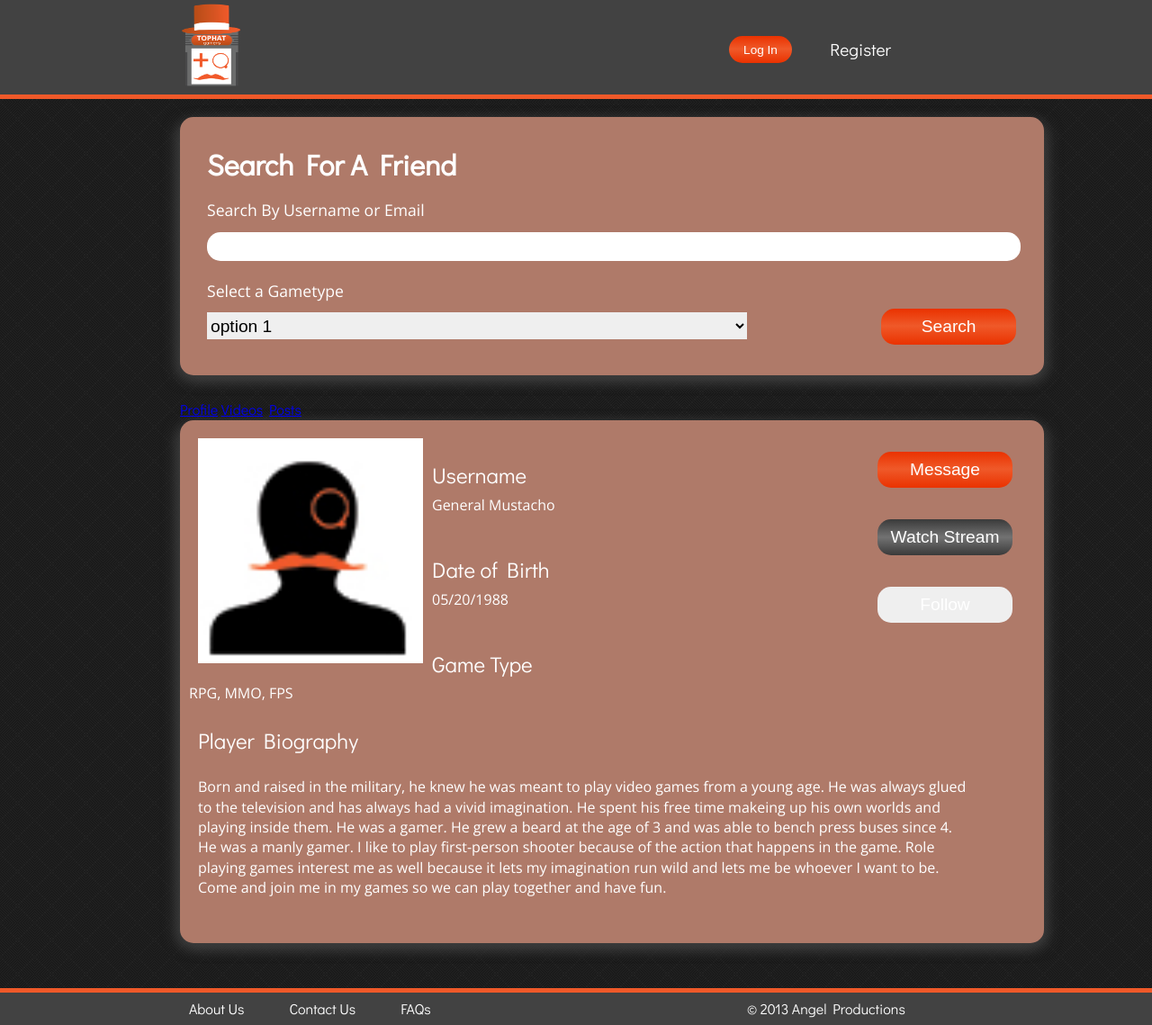
After one commit to AngelDiaz123/Tophat-Gamers-Web-Application, a PHP site: page /profile.html in a window 1280 px wide. The commit adds this page. Shown: the whole page at 90% size. Run offline with PHP 8.4, Linux system fonts and the light colour scheme.

Commit message:
profile page
The html and css for the profile apge

```diff
--- a/basic html and css/main.css
+++ b/basic html and css/main.css
@@ -30,6 +30,45 @@ body {
 	padding: 0;
 }
 
+/*------ global Nav ---------------*/
+.top_login_button {
+	float: right;
+	margin-right: 400px;
+	margin-top: 40px;
+	background: #ea3200; /* Old browsers */
+	background: -moz-linear-gradient(top, #ea3200 0%, #ef5929 48%, #ea3200 100%); /* FF3.6+ */
+	background: -webkit-gradient(linear, left top, left bottom, color-stop(0%,#ea3200), color-stop(48%,#ef5929), color-stop(100%,#ea3200)); /* Chrome,Safari4+ */
+	background: -webkit-linear-gradient(top, #ea3200 0%,#ef5929 48%,#ea3200 100%); /* Chrome10+,Safari5.1+ */
+	background: -o-linear-gradient(top, #ea3200 0%,#ef5929 48%,#ea3200 100%); /* Opera 11.10+ */
+	background: -ms-linear-gradient(top, #ea3200 0%,#ef5929 48%,#ea3200 100%); /* IE10+ */
+	background: linear-gradient(to bottom, #ea3200 0%,#ef5929 48%,#ea3200 100%); /* W3C */
+	filter: progid:DXImageTransform.Microsoft.gradient( startColorstr='#ea3200', endColorstr='#ea3200',GradientType=0 ); /* IE6-9 */
+	border-style: none;
+	border-radius: 15px;
+	color: white;
+	font-size: .85em;
+	width: 70px;
+	height: 30px;
+}
+
+.top_logo {
+	margin-left: 200px;
+	float: left;
+	position: absolute;
+	width: 70px;
+	height: 100px;
+}
+
+.top_register_link {
+	float: right;
+	color: white;
+	margin-right: -180px;
+	margin-top: 45px;
+	font-size: 1.2em;
+	text-decoration: none;
+}
+
+/*----- Home Page ------------*/
 #home_header {
 	margin: 0;
 	padding: 0;
@@ -51,14 +90,6 @@ body {
 	position: absolute;
 	width: 50px;
 	height: 80px;
-}
-
-.top_logo {
-	margin-left: 200px;
-	float: left;
-	position: absolute;
-	width: 70px;
-	height: 100px;
 }
 
 #home_header h1 {
@@ -93,15 +124,6 @@ body {
 	height: 40px;
 }
 
-.top_register_link {
-	float: right;
-	color: white;
-	margin-right: -180px;
-	margin-top: 45px;
-	font-size: 1.2em;
-	text-decoration: none;
-}
-
 .register_link {
 	margin-bottom: 20px;
 	margin-right: -170px;
@@ -110,26 +132,6 @@ body {
 	margin-top: 45px;
 	font-size: 1.2em;
 	text-decoration: none;
-}
-
-.top_login_button {
-	float: right;
-	margin-right: 400px;
-	margin-top: 40px;
-	background: #ea3200; /* Old browsers */
-	background: -moz-linear-gradient(top, #ea3200 0%, #ef5929 48%, #ea3200 100%); /* FF3.6+ */
-	background: -webkit-gradient(linear, left top, left bottom, color-stop(0%,#ea3200), color-stop(48%,#ef5929), color-stop(100%,#ea3200)); /* Chrome,Safari4+ */
-	background: -webkit-linear-gradient(top, #ea3200 0%,#ef5929 48%,#ea3200 100%); /* Chrome10+,Safari5.1+ */
-	background: -o-linear-gradient(top, #ea3200 0%,#ef5929 48%,#ea3200 100%); /* Opera 11.10+ */
-	background: -ms-linear-gradient(top, #ea3200 0%,#ef5929 48%,#ea3200 100%); /* IE10+ */
-	background: linear-gradient(to bottom, #ea3200 0%,#ef5929 48%,#ea3200 100%); /* W3C */
-	filter: progid:DXImageTransform.Microsoft.gradient( startColorstr='#ea3200', endColorstr='#ea3200',GradientType=0 ); /* IE6-9 */
-	border-style: none;
-	border-radius: 15px;
-	color: white;
-	font-size: .85em;
-	width: 70px;
-	height: 30px;
 }
 
 .login_button {
@@ -254,8 +256,16 @@ body {
 	margin-top: 85px;
 }
 
+.footer_banner {
+	width: 100%;
+	height: 5px;
+	background-color: #ef5929;
+}
+
+/*-------- Search Page -----------------*/
 .search_div {
 	font-family: 'Open Sans', sans-serif;
+	box-shadow:  -5px 5px 15px #3d3d3d, 5px 5px 15px #3d3d3d;
 	padding-top: 10px;
 	margin-top: 20px;
 	border-radius: 15px;
@@ -372,12 +382,112 @@ body {
 
 }
 
-.footer_banner {
-	width: 100%;
-	height: 5px;
-	background-color: #ef5929;
+/*---------- Profile Page ----------------*/
+.profile_div {
+	font-family: 'Open Sans', sans-serif;
+	box-shadow:  -5px 5px 15px #3d3d3d, 5px 5px 15px #3d3d3d;
+	line-height: 1.4em;
+	color: white;
+	width: 960px;
+	margin-left: 200px;
+	margin-top: 50px;
+	background-color: #AF7A69;
+	border-radius: 15px;
 }
 
+.tabs {
+	float: left;
+	margin-left: 200px;
+	margin-top: 30px;
+}
+
+.profile_img {
+	margin-left: 20px;
+	margin-top: 20px;
+	float: left;
+	width: 250px;
+	height: 250px;
+}
+
+.profile_buttons {
+	float: right;
+}
+
+.profile_buttons button {
+	margin-top: 35px;
+	margin-right: 35px;
+	color: white;
+	border-radius: 15px;
+	font-size: 1.2em;
+	border: none;
+	width: 150px;
+	height: 40px;
+	float: right;
+	clear: right;
+}
+
+.message {
+	background: #ea3200; /* Old browsers */
+	background: -moz-linear-gradient(top, #ea3200 0%, #ef5929 48%, #ea3200 100%); /* FF3.6+ */
+	background: -webkit-gradient(linear, left top, left bottom, color-stop(0%,#ea3200), color-stop(48%,#ef5929), color-stop(100%,#ea3200)); /* Chrome,Safari4+ */
+	background: -webkit-linear-gradient(top, #ea3200 0%,#ef5929 48%,#ea3200 100%); /* Chrome10+,Safari5.1+ */
+	background: -o-linear-gradient(top, #ea3200 0%,#ef5929 48%,#ea3200 100%); /* Opera 11.10+ */
+	background: -ms-linear-gradient(top, #ea3200 0%,#ef5929 48%,#ea3200 100%); /* IE10+ */
+	background: linear-gradient(to bottom, #ea3200 0%,#ef5929 48%,#ea3200 100%); /* W3C */
+	filter: progid:DXImageTransform.Microsoft.gradient( startColorstr='#ea3200', endColorstr='#ea3200',GradientType=0 ); /* IE6-9 */
+}
+
+.stream {
+	background: #3a3a3a; /* Old browsers */
+	background: -moz-linear-gradient(top, #3a3a3a 0%, #727272 50%, #3a3a3a 100%); /* FF3.6+ */
+	background: -webkit-gradient(linear, left top, left bottom, color-stop(0%,#3a3a3a), color-stop(50%,#727272), color-stop(100%,#3a3a3a)); /* Chrome,Safari4+ */
+	background: -webkit-linear-gradient(top, #3a3a3a 0%,#727272 50%,#3a3a3a 100%); /* Chrome10+,Safari5.1+ */
+	background: -o-linear-gradient(top, #3a3a3a 0%,#727272 50%,#3a3a3a 100%); /* Opera 11.10+ */
+	background: -ms-linear-gradient(top, #3a3a3a 0%,#727272 50%,#3a3a3a 100%); /* IE10+ */
+	background: linear-gradient(to bottom, #3a3a3a 0%,#727272 50%,#3a3a3a 100%); /* W3C */
+	filter: progid:DXImageTransform.Microsoft.gradient( startColorstr='#3a3a3a', endColorstr='#3a3a3a',GradientType=0 ); /* IE6-9 */
+}
+
+.title {
+	font-family: 'Didact Gothic', sans-serif;
+	margin: 0;
+	padding: 0;
+	float: left;
+	font-size: 1.5em;
+	margin-top: 50px;
+	margin-left: 10px;
+	width: 400px;
+}
+
+.info {
+	float: left;
+	font-size: 1em;
+	margin: 0;
+	padding: 0;
+	margin-left: 10px;
+	margin-top: 10px;
+	width: 400px;
+}
+
+.bio_title {
+	font-family: 'Didact Gothic', sans-serif;
+	font-size: 1.5em;
+	width: 800px;
+	margin-left: 20px;
+	padding-top: 30px;
+	padding-bottom: 5px;
+	clear: both;
+	overflow: hidden;
+}
+
+.bio {
+	width: 860px;
+	margin-left: 20px;
+	padding-bottom: 50px;
+	overflow: hidden;
+}
+
+/*------------- Global Footer ------------*/
 .all_footer_banner {
 	margin-top: 50px;
 	width: 100%;
--- /dev/null
+++ b/basic html and css/profile.html
@@ -0,0 +1,70 @@
+<!DOCTYPE html>
+<html>
+<head>
+	<title>Profile | Tophat Gamers</title>
+	<link href="images/favicon.ico" rel="icon" type="image/x-icon" />
+	<link href='http://fonts.googleapis.com/css?family=Open+Sans:400,700|Didact+Gothic' rel='stylesheet' type='text/css'>
+	<link rel="stylesheet" type="text/css" href="main.css">
+</head>
+<body>
+	<div class="top">
+		<a href="#" class="logo_link"><img src="images/tophatGamers.png" class="top_logo"></a>
+		<header>
+			<button class="top_login_button">Log In</button>
+			<a href="#" class="top_register_link">Register</a>
+		</header>
+	</div>
+	<div class="top_banner"></div>
+
+	<section class="search_div">
+		<h1 class="search_header">Search For A Friend</h1>
+		<form action="#" method="GET">
+			<p class="search_text">Search By Username or Email</p>
+			<input type="input" class="main_input">
+			<p class="search_drop">Select a Gametype</p>
+			<select class="main_dropdown">
+				<option value="option1">option 1</option>
+				<option value="option2">option 2</option>
+				<option value="option3">option 3</option>
+				<option value="option4">option 4</option>
+			</select>
+
+			<input type="button" value="Search" class="main_search_button">
+		</form>
+	</section>
+
+	<nav class="tabs">
+		<a href="#">Profile</a>
+		<a href="#">Videos</a>
+		<a href="#">Posts</a>
+	</nav>
+	<section class="profile_div">
+			<div class="profile_buttons">
+				<button class="message">Message</button>
+				<button class="stream">Watch Stream</button>
+				<button>Follow</button>
+			</div>
+			<img src="images/basic_profile.jpg" class="profile_img">
+			<p class="title">Username</p>
+			<p class="info">General Mustacho</p>
+			<p class="title">Date of Birth</p>
+			<p class="info">05/20/1988</p>
+			<p class="title">Game Type</p>
+			<p class="info">RPG, MMO, FPS </p>
+			<p class="bio_title">Player Biography</p>
+			<p class="bio">Born and raised in the military,  he knew he was meant to play video games from a young age.  He was always glued to the television and has always had a vivid imagination.  He spent his free time makeing up his own worlds and playing inside them.  He was a gamer.  He grew a beard at the age of 3 and was able to bench press buses since 4.  He was a manly gamer.
+			I like to play first-person shooter because of the action that happens in the game.  Role playing games interest me as well because it lets my imagination run wild and lets me be whoever I want to be. Come and join me in my games so we can play together and have fun.</p>
+	</section>
+
+	<div class="all_footer_banner"></div>
+	<div class="footer_background">
+		<footer>
+			<a href="#" class="about">About Us</a>
+			<a href="#" class="contact">Contact Us</a>
+			<a href="#" class="faq">FAQs</a>
+			<p class="copyright">&copy; 2013 Angel Productions</p>
+		</footer>
+	</div>
+
+</body>
+</html>
```
Also changed, not shown: basic html and css/images/try.png (added).
